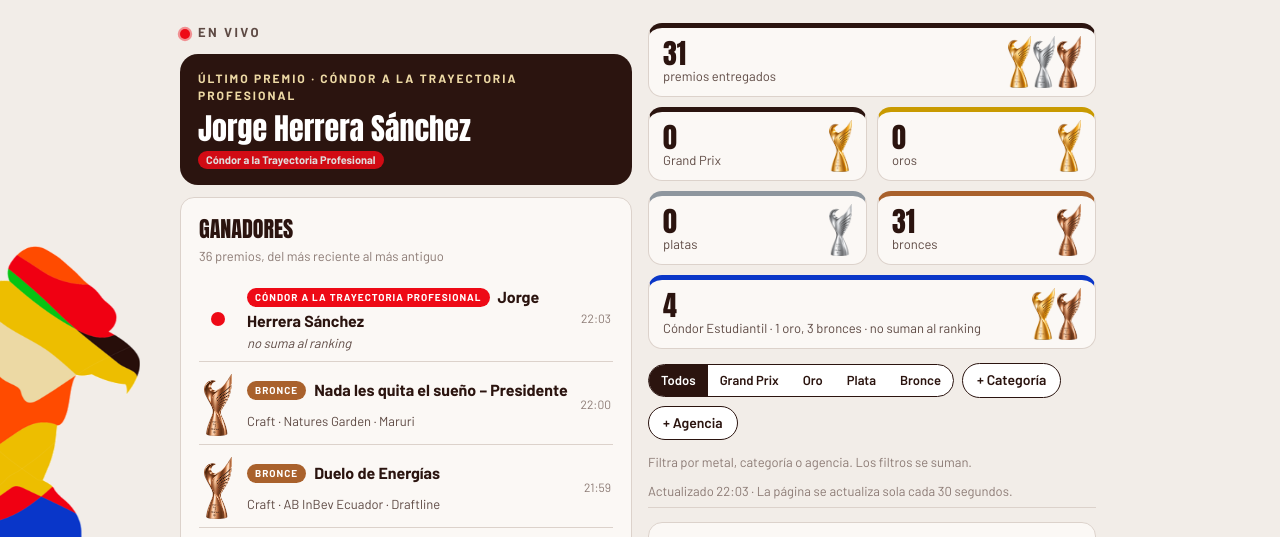
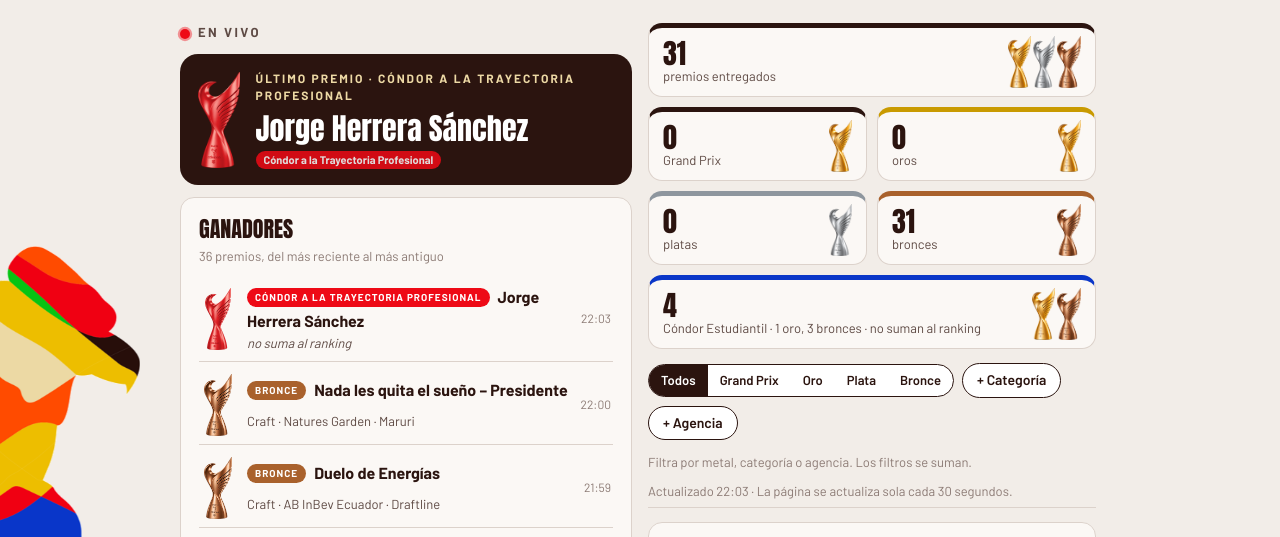
Before and after one commit to zerebrain002/condor-2026, a plain HTML site: page index.html in a window 1280 px wide. Shown: the part 202-739 px from the top of the page. Drawn offline with Linux system fonts and the light colour scheme.

Commit message:
Trofeo rojo para Cóndor a la Trayectoria
Co-Authored-By: Claude Opus 5.5 <noreply@anthropic.com>
Claude-Session: https://claude.ai/code/session_01CaxRvEFXFLm2EdTmqFFGWg

```diff
--- a/index.html
+++ b/index.html
@@ -503,6 +503,7 @@ const SL=RAW.map((r,i)=>{const ag=A[r[1]];return{id:i,cat:CATS[r[0]][0],agency:a
 let RES=[],ESP=[],RESMETA={},seenN=new Set(),firstLoad=true;
 const MRANK={GP:4,O:3,P:2,B:1};
 const MPTS={GP:15,O:10,P:5,B:3};
+const ESPTR=p=>/trayectoria/i.test(p.especial)?'img/trofeo_R.png':(p.metal&&TROFEO[p.metal]);
 const ESPCOL=e=>/trayectoria/i.test(e)?'var(--red)':'var(--blue)';
 // Horarios de la gala (hora de Ecuador). ?simular=2026-11-25T18:00 permite probar otros momentos
 const OPEN=new Date('2026-11-25T00:00:00-05:00'),START=new Date('2026-11-25T19:30:00-05:00');
@@ -741,7 +742,7 @@ function renderLive(){
   if(EST.length){const em=['GP','O','P','B'].map(k=>[k,EST.filter(p=>p.metal===k).length]).filter(x=>x[1]);
     $('#lv-kpis').insertAdjacentHTML('beforeend',`<div class="kpi k-E"><div><div class="v">${EST.length}</div><div class="l">Cóndor Estudiantil${em.length?' · '+em.map(([k,c])=>c+' '+(c===1?MNAME[k].toLowerCase():{GP:'grand prix',O:'oros',P:'platas',B:'bronces'}[k])).join(', '):''} · no suman al ranking</div></div><div class="kt">${em.map(([k])=>`<img src="${TROFEO[k]}" alt="">`).join('')}</div></div>`)}
   const last=[...RES,...ESP].sort((a,b)=>b.n-a.n)[0];
-  $('#lv-last').innerHTML=last&&last.especial?`<div class="la">${last.metal&&TROFEO[last.metal]?`<img src="${TROFEO[last.metal]}" alt="">`:''}<div><div class="k">Último premio · ${esc(last.especial)}</div><div class="t">${esc(last.title)}</div><div class="m"><span class="medal" style="background:${ESPCOL(last.especial)};margin:0 8px 0 0">${esc(last.especial)}${last.metal&&MNAME[last.metal]?' · '+MNAME[last.metal]:''}</span>${esc(last.autor||'')}</div></div></div>`:last?(()=>{const x=pieceOf(last);return`<div class="la"><img src="${TROFEO[last.metal]}" alt="Trofeo ${MNAME[last.metal]}"><div><div class="k">Último premio · ${esc(x.cat)}</div><div class="t">${esc(x.title)}</div><div class="m"><span class="medal" style="background:${MCOL[last.metal]};margin:0 8px 0 0">${MNAME[last.metal]}</span>${esc(x.adv)} · ${esc(x.agency)}</div></div></div>`})():`<div class="k">Gala El Cóndor 2026</div><div class="t">La ceremonia está por empezar</div><div class="m">Aquí aparecerá cada premio apenas se anuncie. ${SL.length} piezas en shortlist esperan su turno.</div>`;
+  $('#lv-last').innerHTML=last&&last.especial?`<div class="la">${ESPTR(last)?`<img src="${ESPTR(last)}" alt="">`:''}<div><div class="k">Último premio · ${esc(last.especial)}</div><div class="t">${esc(last.title)}</div><div class="m"><span class="medal" style="background:${ESPCOL(last.especial)};margin:0 8px 0 0">${esc(last.especial)}${last.metal&&MNAME[last.metal]?' · '+MNAME[last.metal]:''}</span>${esc(last.autor||'')}</div></div></div>`:last?(()=>{const x=pieceOf(last);return`<div class="la"><img src="${TROFEO[last.metal]}" alt="Trofeo ${MNAME[last.metal]}"><div><div class="k">Último premio · ${esc(x.cat)}</div><div class="t">${esc(x.title)}</div><div class="m"><span class="medal" style="background:${MCOL[last.metal]};margin:0 8px 0 0">${MNAME[last.metal]}</span>${esc(x.adv)} · ${esc(x.agency)}</div></div></div>`})():`<div class="k">Gala El Cóndor 2026</div><div class="t">La ceremonia está por empezar</div><div class="m">Aquí aparecerá cada premio apenas se anuncie. ${SL.length} piezas en shortlist esperan su turno.</div>`;
   $('#lv-metal').innerHTML=[['','Todos'],['GP','Grand Prix'],['O','Oro'],['P','Plata'],['B','Bronce']].map(([k,l])=>`<button class="${LF.metal===k?'on':''}" data-m="${k}">${l}</button>`).join('');
   $$('#lv-metal button').forEach(b=>b.onclick=()=>{LF.metal=b.dataset.m;track('filtro_agregar',{seccion:'envivo',dimension:'Metal',valor:b.textContent});renderLive()});
   const chips=[];LF.cat.forEach(v=>chips.push(`<span class="chip c-cat"><span class="k">Categoría:</span> ${esc(v)} <button data-k="cat" data-v="${esc(v)}">×</button></span>`));LF.ag.forEach(v=>chips.push(`<span class="chip c-ag"><span class="k">Agencia:</span> ${esc(v)} <button data-k="ag" data-v="${esc(v)}">×</button></span>`));
@@ -759,7 +760,7 @@ function renderLive(){
   bars($('#lv-rank-adv'),R.adv.map(d=>({...d,segs:seg(d)})),{limit:10,tipFn:tipR});
   const feed=[...RES,...ESP].sort((a,b)=>b.n-a.n).filter(p=>{if(p.especial)return !LF.metal&&!LF.cat.size&&!LF.ag.size;const x=pieceOf(p);return(!LF.metal||p.metal===LF.metal)&&(!LF.cat.size||LF.cat.has(x.cat))&&(!LF.ag.size||x.agencies.some(a=>LF.ag.has(a)))});
   $('#lv-feed-s').textContent=has?`${feed.length} premio${feed.length===1?'':'s'}, del más reciente al más antiguo`:'Todavía no hay premios anunciados.';
-  $('#lv-feed').innerHTML=feed.map(p=>{if(p.especial){const isNew=!firstLoad&&!seenN.has(p.n);return`<div class="win${isNew?' new':''}">${p.metal&&TROFEO[p.metal]?`<img class="tr" src="${TROFEO[p.metal]}" alt="">`:`<span style="width:14px;height:14px;border-radius:50%;background:${ESPCOL(p.especial)};justify-self:center;grid-row:1 / span 2"></span>`}<div class="tt"><span class="mb" style="background:${ESPCOL(p.especial)}">${esc(p.especial)}${p.metal&&MNAME[p.metal]?' · '+MNAME[p.metal]:''}</span>${esc(p.title)}</div><div class="hr">${esc(p.hora||'')}</div><div class="ds">${esc(p.autor||'')}${p.autor?' · ':''}<i>no suma al ranking</i></div></div>`}const x=pieceOf(p);const isNew=!firstLoad&&!seenN.has(p.n);return`<div class="win${isNew?' new':''}"><img class="tr" src="${TROFEO[p.metal]}" alt=""><div class="tt"><span class="mb" style="background:${MCOL[p.metal]}">${MNAME[p.metal]}</span>${esc(x.title)}</div><div class="hr">${esc(p.hora||'')}</div><div class="ds">${esc(x.cat)} · ${esc(x.adv)} · ${esc(x.agency)}${effSet.has(p)?'':' · <i>no suma: cuenta su Grand Prix</i>'}</div></div>`}).join('')||(has?'<p class="hint">Sin premios con estos filtros.</p>':'');
+  $('#lv-feed').innerHTML=feed.map(p=>{if(p.especial){const isNew=!firstLoad&&!seenN.has(p.n);return`<div class="win${isNew?' new':''}">${ESPTR(p)?`<img class="tr" src="${ESPTR(p)}" alt="">`:`<span style="width:14px;height:14px;border-radius:50%;background:${ESPCOL(p.especial)};justify-self:center;grid-row:1 / span 2"></span>`}<div class="tt"><span class="mb" style="background:${ESPCOL(p.especial)}">${esc(p.especial)}${p.metal&&MNAME[p.metal]?' · '+MNAME[p.metal]:''}</span>${esc(p.title)}</div><div class="hr">${esc(p.hora||'')}</div><div class="ds">${esc(p.autor||'')}${p.autor?' · ':''}<i>no suma al ranking</i></div></div>`}const x=pieceOf(p);const isNew=!firstLoad&&!seenN.has(p.n);return`<div class="win${isNew?' new':''}"><img class="tr" src="${TROFEO[p.metal]}" alt=""><div class="tt"><span class="mb" style="background:${MCOL[p.metal]}">${MNAME[p.metal]}</span>${esc(x.title)}</div><div class="hr">${esc(p.hora||'')}</div><div class="ds">${esc(x.cat)} · ${esc(x.adv)} · ${esc(x.agency)}${effSet.has(p)?'':' · <i>no suma: cuenta su Grand Prix</i>'}</div></div>`}).join('')||(has?'<p class="hint">Sin premios con estos filtros.</p>':'');
   [...RES,...ESP].forEach(p=>seenN.add(p.n));if(loadRes.last)firstLoad=false;
 }
 $$('[data-lpop]').forEach(b=>b.onclick=()=>{const k=b.dataset.lpop;
```
Also changed, not shown: img/trofeo_R.png (added).
